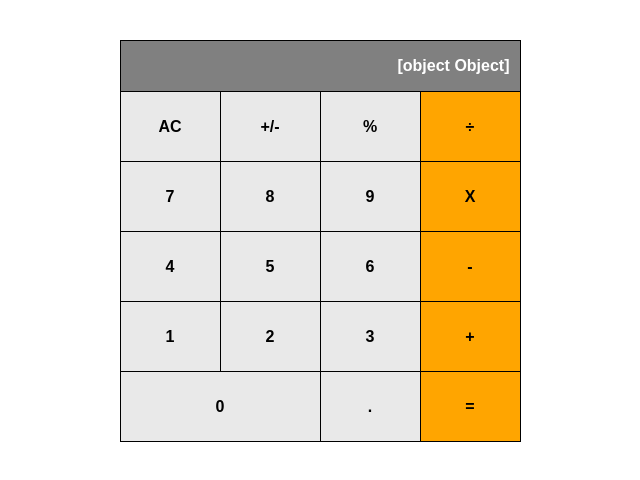
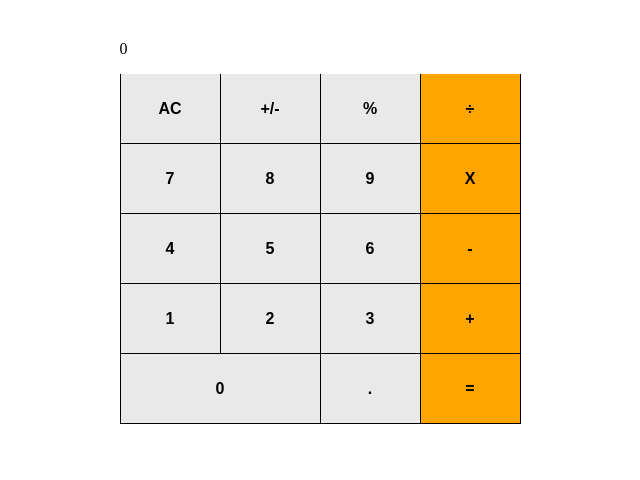
Before and after one commit to IsmaelMastronardi/math-magician, a React (Create React App) app: page /calculator in a window 1280 px wide. Shown: the top 480 px of the page, without its empty margins (320-960 px from the left). Built offline with nearby package versions, Linux system fonts and the light colour scheme.

Commit message:
change inputBar to be a p element

```diff
--- a/src/components/Calculator.js
+++ b/src/components/Calculator.js
@@ -23,10 +23,17 @@ CalcItem.propTypes = {
 };
 
 function InputBar(props) {
+  const { item } = props;
   return (
-    <input className="resultBar" value={props} />
+    <p>
+      {item}
+    </p>
   );
 }
+
+InputBar.propTypes = {
+  item: PropTypes.string.isRequired,
+};
 
 function Calculator() {
   const [myData, setMyData] = useState({
@@ -40,7 +47,7 @@ function Calculator() {
   };
   return (
     <article className="calculator">
-      <InputBar value={myData.total || myData.next || myData.operation || 0} />
+      <InputBar item={myData.total || myData.next || myData.operation || '0'} />
       <div className="calculatorItems">
         <CalcItem item="AC" itemClass="symbol" calc={() => handleClick('AC')} />
         <CalcItem item="+/-" itemClass="symbol" calc={() => handleClick('+/-')} />
```
